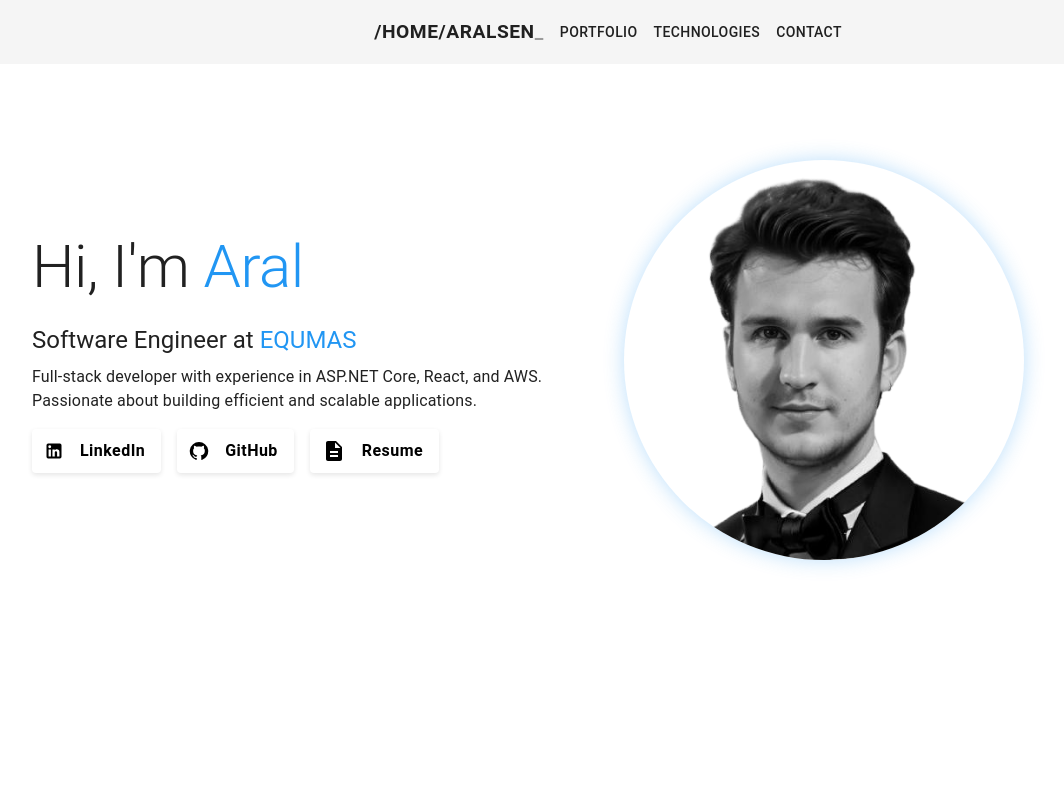
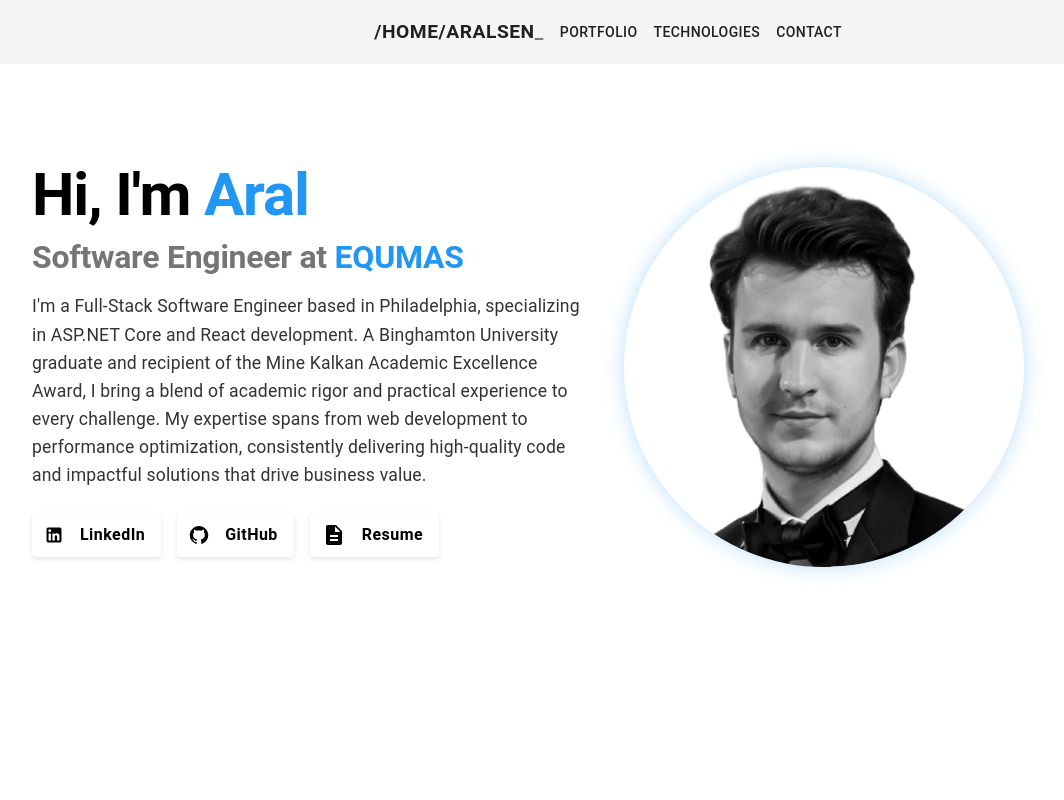
Before and after one commit to aralsen/portfolio, a React (Create React App) app: page / in a window 1280 px wide. Shown: the top 800 px of the page, without its empty margins (32-1096 px from the left). Built offline with nearby package versions, Linux system fonts and the light colour scheme.

Commit message:
feat: rework

```diff
--- a/src/App.js
+++ b/src/App.js
@@ -11,8 +11,8 @@
 
 import Home from './components/Home.tsx';
 import Portfolio from './components/Portfolio.tsx';
-import Contact from './components/Contact.tsx';
 import Technologies from './components/Technologies.tsx';
+import Footer from './components/Contact.tsx';
 
 const blink = keyframes`
   0% { opacity: 1; }
@@ -84,8 +84,8 @@
         <Box sx={{ minHeight: '80vh', pt: 4, display: 'flex', flexDirection: 'column', justifyContent: 'center' }} ref={technologiesRef}>
           <Technologies />
         </Box>
-        <Box sx={{ minHeight: '50vh', pt: 4, display: 'flex', flexDirection: 'column', justifyContent: 'center' }} ref={contactRef}>
-          <Contact />
+        <Box sx={{ pt: 4, pb: 4 }} ref={contactRef}>
+          <Footer />
         </Box>
       </Container>
     </ThemeProvider>
--- a/src/components/Home.tsx
+++ b/src/components/Home.tsx
@@ -43,14 +43,40 @@
     <Box sx={{ flexGrow: 1, mt: 4 }}>
       <Grid container spacing={4} alignItems="center">
         <Grid item xs={12} md={6}>
-          <Typography variant="h2" component="h1" gutterBottom>
+          <Typography
+            variant="h1"
+            component="h1"
+            sx={{
+              fontWeight: 700,
+              fontSize: { xs: '2.5rem', md: '3.75rem' },
+              color: '#000000',
+              letterSpacing: '-0.02em',
+              marginBottom: '0.5rem',
+            }}
+          >
             Hi, I'm <span style={{ color: '#2196F3' }}>Aral</span>
           </Typography>
-          <Typography variant="h5" gutterBottom>
-            Software Engineer at <a href="https://equmas.com" target="_blank" rel="noopener noreferrer" style={{ color: '#2196F3', textDecoration: 'none' }}>EQUMAS</a>
+          <Typography
+            variant="h2"
+            sx={{
+              fontWeight: 600,
+              fontSize: { xs: '1.5rem', md: '2rem' },
+              color: '#757575',
+              marginBottom: '1rem',
+            }}
+          >
+            Software Engineer at <Box component="span" sx={{ color: '#2196F3' }}>EQUMAS</Box>
           </Typography>
-          <Typography variant="body1" paragraph>
-            Full-stack developer with experience in ASP.NET Core, React, and AWS. Passionate about building efficient and scalable applications.
+          <Typography
+            variant="body1"
+            sx={{
+              fontSize: { xs: '1rem', md: '1.1rem' },
+              lineHeight: 1.6,
+              color: '#333333',
+              marginBottom: '1.5rem',
+            }}
+          >
+            I'm a Full-Stack Software Engineer based in Philadelphia, specializing in ASP.NET Core and React development. A Binghamton University graduate and recipient of the Mine Kalkan Academic Excellence Award, I bring a blend of academic rigor and practical experience to every challenge. My expertise spans from web development to performance optimization, consistently delivering high-quality code and impactful solutions that drive business value.
           </Typography>
           <Box sx={{ mt: 2 }}>
             <Button
--- a/src/components/Portfolio.tsx
+++ b/src/components/Portfolio.tsx
@@ -106,7 +106,7 @@
             WebkitBackgroundClip: 'text',
             WebkitTextFillColor: 'transparent',
             letterSpacing: '-0.02em',
-            marginBottom: '0.5rem',
+            marginBottom: '2rem',
           }}
         >
           My Portfolio
--- a/src/components/Technologies.tsx
+++ b/src/components/Technologies.tsx
@@ -1,30 +1,30 @@
 import React from 'react';
-import { Box, Grid, Paper, Link } from '@mui/material';
+import { Box, Grid, Paper, Typography } from '@mui/material';
 import { motion } from 'framer-motion';
 import efcore from '../assets/ef.png';
 
 const technologies = [
-  { name: 'Java', image: 'https://raw.githubusercontent.com/devicons/devicon/master/icons/java/java-original.svg', url: 'https://www.java.com/' },
-  { name: 'Spring Boot', image: 'https://www.vectorlogo.zone/logos/springio/springio-icon.svg', url: 'https://spring.io/projects/spring-boot' },
-  { name: 'C#', image: 'https://raw.githubusercontent.com/devicons/devicon/master/icons/csharp/csharp-original.svg', url: 'https://docs.microsoft.com/en-us/dotnet/csharp/' },
-  { name: 'ASP.NET Core', image: 'https://raw.githubusercontent.com/devicons/devicon/master/icons/dotnetcore/dotnetcore-original.svg', url: 'https://dotnet.microsoft.com/en-us/apps/aspnet' },
-  { name: 'Entity Framework Core', image: efcore, url: 'https://docs.microsoft.com/en-us/ef/core/' },
-  { name: 'Python', image: 'https://raw.githubusercontent.com/devicons/devicon/master/icons/python/python-original.svg', url: 'https://www.python.org/' },
-  { name: 'Django', image: 'https://raw.githubusercontent.com/devicons/devicon/master/icons/django/django-plain.svg', url: 'https://www.djangoproject.com/' },
-  { name: 'PostgreSQL', image: 'https://raw.githubusercontent.com/devicons/devicon/master/icons/postgresql/postgresql-original.svg', url: 'https://www.postgresql.org/' },
-  { name: 'MS SQL Server', image: 'https://www.svgrepo.com/show/303229/microsoft-sql-server-logo.svg', url: 'https://www.microsoft.com/en-us/sql-server/sql-server-downloads' },
-  { name: 'MySQL', image: 'https://raw.githubusercontent.com/devicons/devicon/master/icons/mysql/mysql-original-wordmark.svg', url: 'https://www.mysql.com/' },
-  { name: 'JavaScript', image: 'https://raw.githubusercontent.com/devicons/devicon/master/icons/javascript/javascript-original.svg', url: 'https://developer.mozilla.org/en-US/docs/Web/JavaScript' },
-  { name: 'React', image: 'https://raw.githubusercontent.com/devicons/devicon/master/icons/react/react-original.svg', url: 'https://reactjs.org/' },
-  { name: 'HTML', image: 'https://raw.githubusercontent.com/devicons/devicon/master/icons/html5/html5-original.svg', url: 'https://developer.mozilla.org/en-US/docs/Web/HTML' },
-  { name: 'CSS', image: 'https://raw.githubusercontent.com/devicons/devicon/master/icons/css3/css3-original.svg', url: 'https://developer.mozilla.org/en-US/docs/Web/CSS' },
-  { name: 'Microsoft Azure', image: 'https://www.vectorlogo.zone/logos/microsoft_azure/microsoft_azure-icon.svg', url: 'https://azure.microsoft.com/en-us/' },
-  { name: 'AWS', image: 'https://raw.githubusercontent.com/devicons/devicon/master/icons/amazonwebservices/amazonwebservices-original-wordmark.svg', url: 'https://aws.amazon.com/' },
-  { name: 'Docker', image: 'https://raw.githubusercontent.com/devicons/devicon/master/icons/docker/docker-original.svg', url: 'https://www.docker.com/' },
-  { name: 'Git', image: 'https://www.vectorlogo.zone/logos/git-scm/git-scm-icon.svg', url: 'https://git-scm.com/' },
+  { name: 'Java', image: 'https://raw.githubusercontent.com/devicons/devicon/master/icons/java/java-original.svg' },
+  { name: 'Spring Boot', image: 'https://www.vectorlogo.zone/logos/springio/springio-icon.svg' },
+  { name: 'C#', image: 'https://raw.githubusercontent.com/devicons/devicon/master/icons/csharp/csharp-original.svg' },
+  { name: 'ASP.NET Core', image: 'https://raw.githubusercontent.com/devicons/devicon/master/icons/dotnetcore/dotnetcore-original.svg' },
+  { name: 'Entity Framework Core', image: efcore },
+  { name: 'Python', image: 'https://raw.githubusercontent.com/devicons/devicon/master/icons/python/python-original.svg' },
+  { name: 'Django', image: 'https://raw.githubusercontent.com/devicons/devicon/master/icons/django/django-plain.svg' },
+  { name: 'PostgreSQL', image: 'https://raw.githubusercontent.com/devicons/devicon/master/icons/postgresql/postgresql-original.svg' },
+  { name: 'MS SQL Server', image: 'https://www.svgrepo.com/show/303229/microsoft-sql-server-logo.svg' },
+  { name: 'MySQL', image: 'https://raw.githubusercontent.com/devicons/devicon/master/icons/mysql/mysql-original-wordmark.svg' },
+  { name: 'JavaScript', image: 'https://raw.githubusercontent.com/devicons/devicon/master/icons/javascript/javascript-original.svg' },
+  { name: 'React', image: 'https://raw.githubusercontent.com/devicons/devicon/master/icons/react/react-original.svg' },
+  { name: 'HTML', image: 'https://raw.githubusercontent.com/devicons/devicon/master/icons/html5/html5-original.svg' },
+  { name: 'CSS', image: 'https://raw.githubusercontent.com/devicons/devicon/master/icons/css3/css3-original.svg' },
+  { name: 'Microsoft Azure', image: 'https://www.vectorlogo.zone/logos/microsoft_azure/microsoft_azure-icon.svg' },
+  { name: 'AWS', image: 'https://raw.githubusercontent.com/devicons/devicon/master/icons/amazonwebservices/amazonwebservices-original-wordmark.svg' },
+  { name: 'Docker', image: 'https://raw.githubusercontent.com/devicons/devicon/master/icons/docker/docker-original.svg' },
+  { name: 'Git', image: 'https://www.vectorlogo.zone/logos/git-scm/git-scm-icon.svg' },
 ];
 
-const TechnologyGrid: React.FC<{ technologies: { name: string; image: string; url: string }[] }> = ({ technologies }) => (
+const TechnologyGrid: React.FC<{ technologies: { name: string; image: string }[] }> = ({ technologies }) => (
   <motion.div
     initial={{ opacity: 0 }}
     animate={{ opacity: 1 }}
@@ -52,15 +52,13 @@
                 overflow: 'hidden',
               }}
             >
-              <Link href={tech.url} target="_blank" rel="noopener noreferrer">
               <motion.img
                 src={tech.image}
                 alt={tech.name}
-                  style={{ width: '50px', height: '50px', objectFit: 'contain', cursor: 'pointer' }}
+                style={{ width: '50px', height: '50px', objectFit: 'contain' }}
                 whileHover={{ scale: 1.1 }}
                 transition={{ type: 'spring', stiffness: 300 }}
               />
-              </Link>
               <motion.div
                 initial={{ opacity: 0, y: '100%' }}
                 whileHover={{ opacity: 1, y: 0 }}
@@ -87,6 +85,20 @@
 const Technologies: React.FC = () => {
   return (
     <Box sx={{ flexGrow: 1, mt: 4 }}>
+      <Typography
+        variant="h2"
+        sx={{
+          fontWeight: 700,
+          fontSize: { xs: '2.5rem', md: '3.75rem' },
+          background: 'linear-gradient(45deg, #000000 30%, #4a4a4a 90%)',
+          WebkitBackgroundClip: 'text',
+          WebkitTextFillColor: 'transparent',
+          letterSpacing: '-0.02em',
+          marginBottom: '2rem',
+        }}
+      >
+        Technologies
+      </Typography>
       <TechnologyGrid technologies={technologies} />
     </Box>
   );
```
Lines whose indentation alone changed are shown as unchanged.
